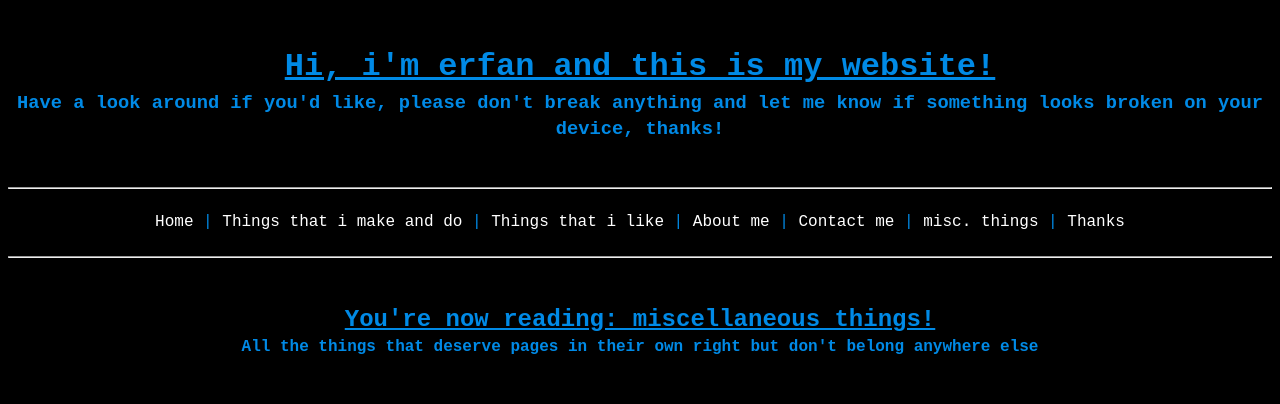
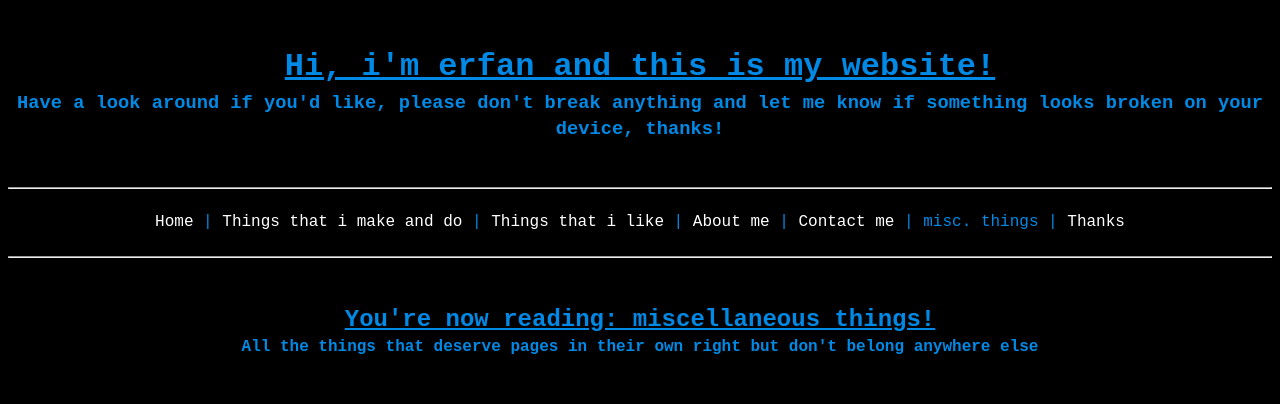
Before and after one commit to a-erfan-aa/a-erfan-aa.github.io, a Jekyll site: the page built from misc.html, in a window 1280 px wide. Shown: the top 404 px of the page. Built offline with Jekyll 4.4.1, drawn with Linux system fonts in a browser that asks for light colours.

Commit message:
put half of the ".html"s back
because it was messing with the css or the ruby, i'm not sure which. at least i still don't have .html at the end of my urls now

```diff
--- a/_includes/navbar.html
+++ b/_includes/navbar.html
@@ -1,16 +1,16 @@
 <nav>
 	<a href="/" {% if page.url == "/" %}style="color: #008ae6;"{% endif %}>
 	Home</a> |
-	<a href="/things-i-make" {% if page.url == "/things-i-make" %}style="color: #008ae6;"{% endif %}>
+	<a href="/things-i-make" {% if page.url == "/things-i-make.html" %}style="color: #008ae6;"{% endif %}>
 	Things that i make and do</a> |
-	<a href="/things-i-like" {% if page.url == "/things-i-like" %}style="color: #008ae6;"{% endif %}>
+	<a href="/things-i-like" {% if page.url == "/things-i-like.html" %}style="color: #008ae6;"{% endif %}>
 	Things that i like</a> |
-	<a href="/about" {% if page.url == "/about" %}style="color: #008ae6;"{% endif %}>
+	<a href="/about" {% if page.url == "/about.html" %}style="color: #008ae6;"{% endif %}>
 	About me</a> |
-	<a href="/contact" {% if page.url == "/contact" %}style="color: #008ae6;"{% endif %}>
+	<a href="/contact" {% if page.url == "/contact.html" %}style="color: #008ae6;"{% endif %}>
 	Contact me</a> |
-	<a href="/misc" {% if page.url == "/misc" %}style="color: #008ae6;"{% endif %}>
+	<a href="/misc" {% if page.url == "/misc.html" %}style="color: #008ae6;"{% endif %}>
 	misc. things</a> |
-	<a href="/thanks" {% if page.url == "/thanks" %}style="color: #008ae6;"{% endif %}>
+	<a href="/thanks" {% if page.url == "/thanks.html" %}style="color: #008ae6;"{% endif %}>
 	Thanks</a>
 </nav>
```
